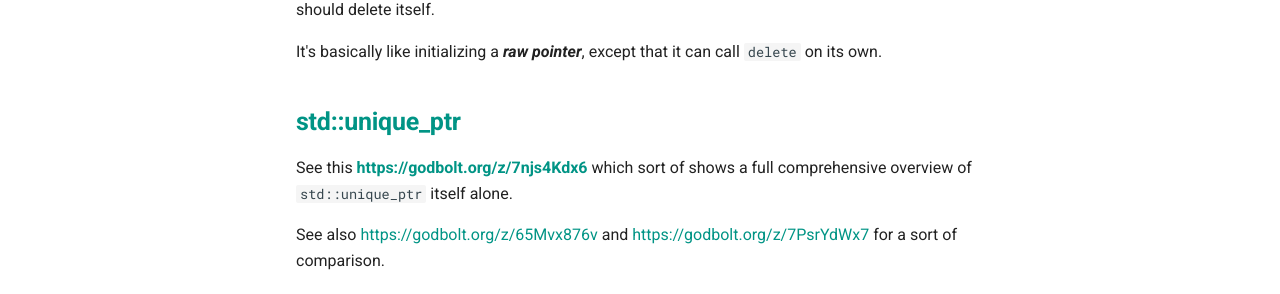
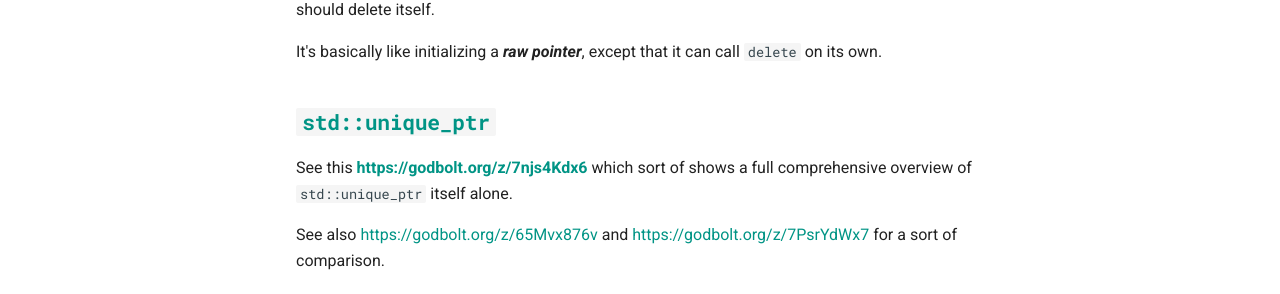
Before and after one commit to karl-police/docs_cpp_c_coding, an MkDocs documentation site: the page built from docs/cpp/Smart_Pointers.md, in a window 1280 px wide. Shown: the part 365-659 px from the top of the page. Built offline with MkDocs 1.6.1 and Material for MkDocs 9.7.7, drawn with Linux system fonts in a browser that asks for light colours; comment, search, counter and statistics services are not loaded.

```diff
--- a/docs/cpp/Smart_Pointers.md
+++ b/docs/cpp/Smart_Pointers.md
@@ -9,7 +9,7 @@ This means that these smart pointers seem to know their scope and if they're unu
 It's basically like initializing a _**raw pointer**_, except that it can call ``delete`` on its own.
 
 
-## [**std::unique_ptr**](https://en.cppreference.com/w/cpp/memory/unique_ptr.html)
+## [**``std::unique_ptr``**](https://en.cppreference.com/w/cpp/memory/unique_ptr.html)
 
 See this **<a>https://godbolt.org/z/7njs4Kdx6</a>** which sort of shows a full comprehensive overview of ``std::unique_ptr`` itself alone.
 
```
